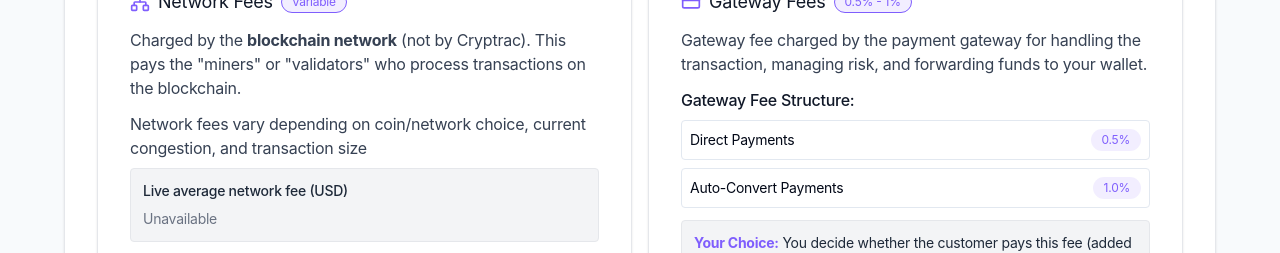
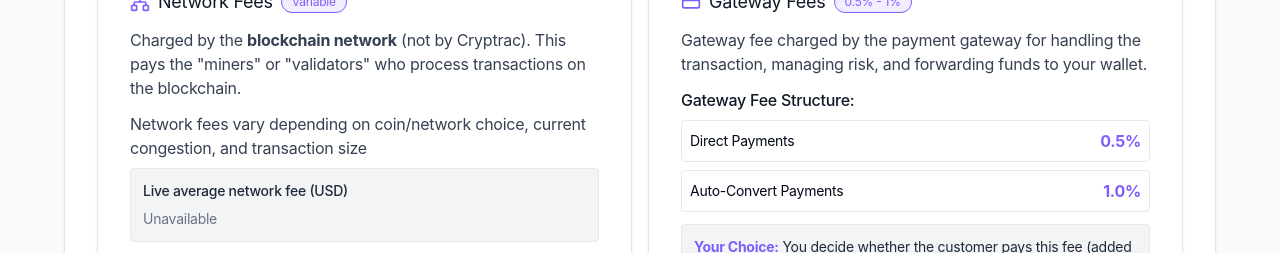
Before and after one commit to CryptracSolutions/cryptrac, a Next.js app: page / in a window 1280 px wide. Shown: the part 3780-4033 px from the top of the page. Built offline with nearby package versions, Linux system fonts and the light colour scheme; no server answers.

Commit message:
Onboarding UI Upgrades 8

```diff
--- a/app/components/fee-documentation.tsx
+++ b/app/components/fee-documentation.tsx
@@ -311,11 +311,11 @@ export function FeeDocumentation({
                       <div className="grid gap-2">
                         <div className="flex justify-between items-center p-2 bg-white rounded border">
                           <span className="text-sm">Direct Payments</span>
-                          <Badge className={isLanding ? 'bg-[#7f5efd]/10 text-[#7f5efd]' : 'bg-green-100 text-green-700'}>0.5%</Badge>
+                          <span className={isLanding ? 'font-bold text-[#7f5efd]' : 'font-bold text-green-700'}>0.5%</span>
                         </div>
                         <div className="flex justify-between items-center p-2 bg-white rounded border">
                           <span className="text-sm">Auto-Convert Payments</span>
-                          <Badge className={isLanding ? 'bg-[#7f5efd]/10 text-[#7f5efd]' : 'bg-green-100 text-green-700'}>1.0%</Badge>
+                          <span className={isLanding ? 'font-bold text-[#7f5efd]' : 'font-bold text-green-700'}>1.0%</span>
                         </div>
                       </div>
                     </div>
```
